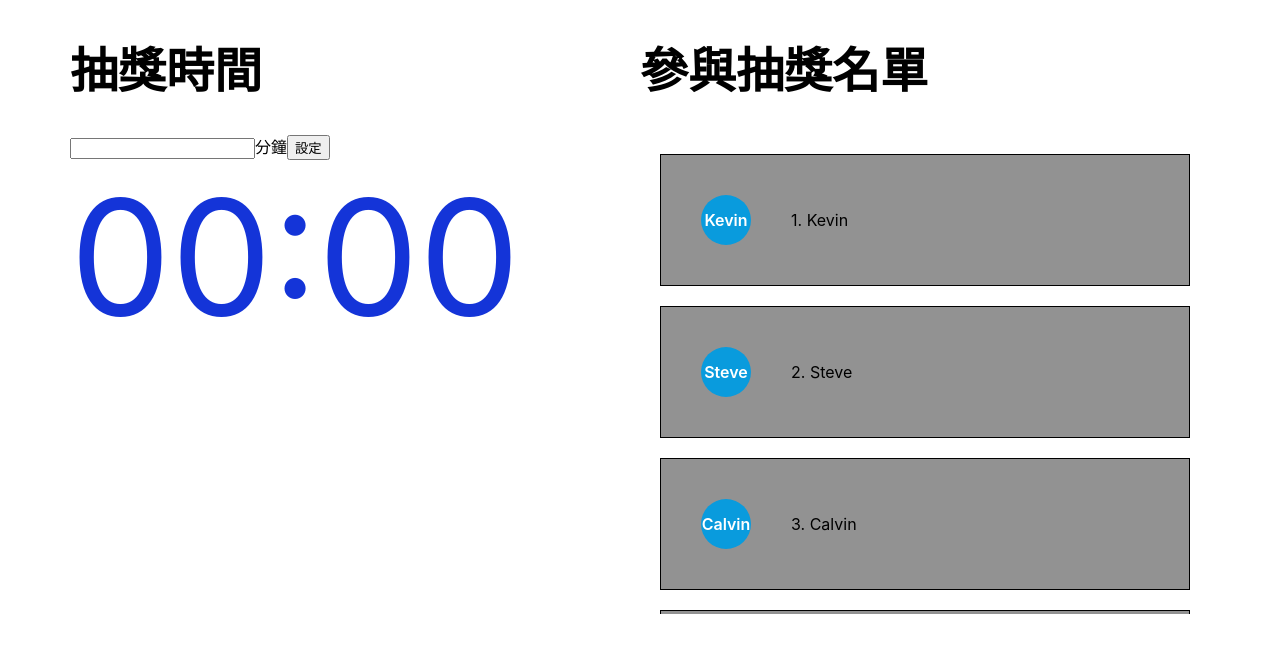
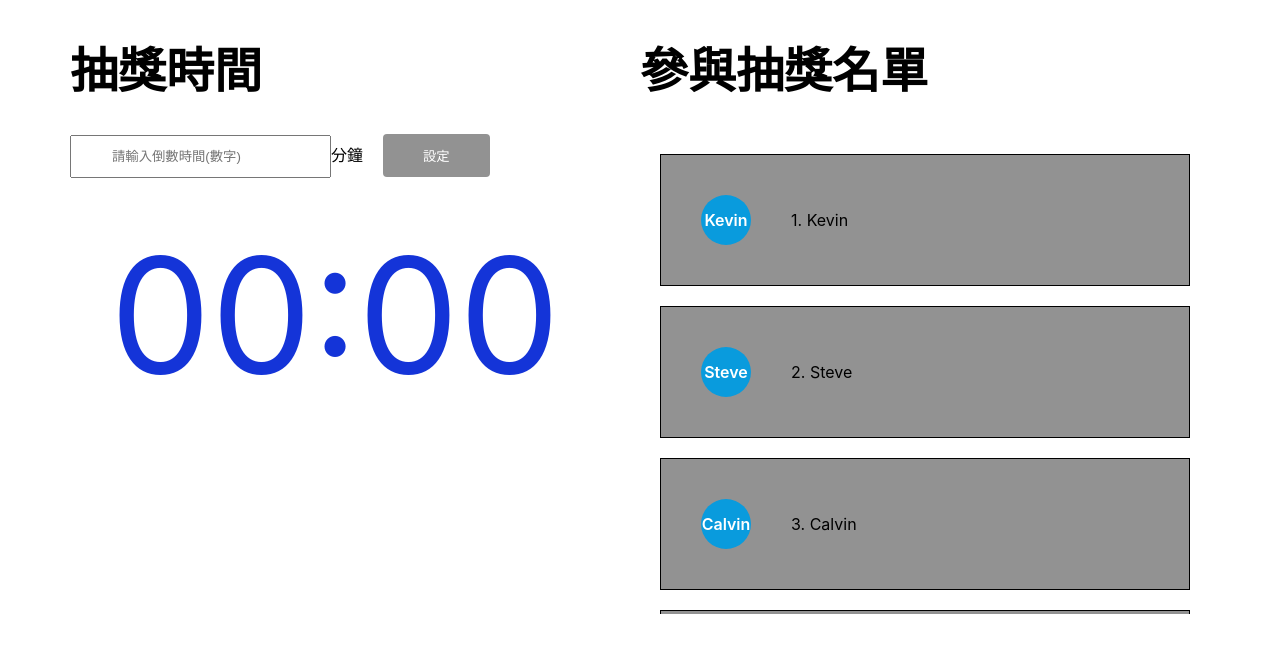
Before and after one commit to sky790312/nextjs-typescript-redux-thunk-styledcomponent, a Next.js app: page / in a window 1280 px wide. Shown: the top 652 px of the page. Built offline with nearby package versions, Linux system fonts and the light colour scheme.

Commit message:
feat: ui adjust

```diff
--- a/components/CounterSection.tsx
+++ b/components/CounterSection.tsx
@@ -45,13 +45,14 @@ export const CounterSection: React.FC = () => {
           setTimer()
         }}
       >
-        <input
+        <StyledInput
           type="text"
+          placeholder="請輸入倒數時間(數字)"
           value={timerInputValue}
           onChange={onTimerInputChange}
         />
         分鐘
-        <button onClick={setTimer}>設定</button>
+        <StyledButton onClick={setTimer}>設定</StyledButton>
       </form>
       <StyledCountDownTimer>
         {toMMSS(countDownTimer.toString())}
@@ -60,7 +61,22 @@ export const CounterSection: React.FC = () => {
   )
 }
 
+const StyledInput = styled.input`
+  padding: 12px 40px;
+`
+
+const StyledButton = styled.button`
+  padding: 12px 40px;
+  margin-left: 20px;
+  border-radius: 4px;
+  border: none;
+  cursor: pointer;
+  color: ${({ theme }) => theme.colors.white};
+  background-color: ${({ theme }) => theme.colors.gray};
+`
+
 const StyledCountDownTimer = styled.div`
+  margin: 40px;
   font-size: 10rem;
   color: ${({ theme }) => theme.colors.blue};
 `
--- a/pages/index.tsx
+++ b/pages/index.tsx
@@ -50,10 +50,12 @@ export const Home = (): JSX.Element => {
 }
 
 const MainContainer = styled(Container)`
-  display: flex;
+  @media (min-width: 1140px) {
+    display: flex;
 
-  > div {
-    flex: 1;
+    > div {
+      flex: 1;
+    }
   }
 `
 
```
